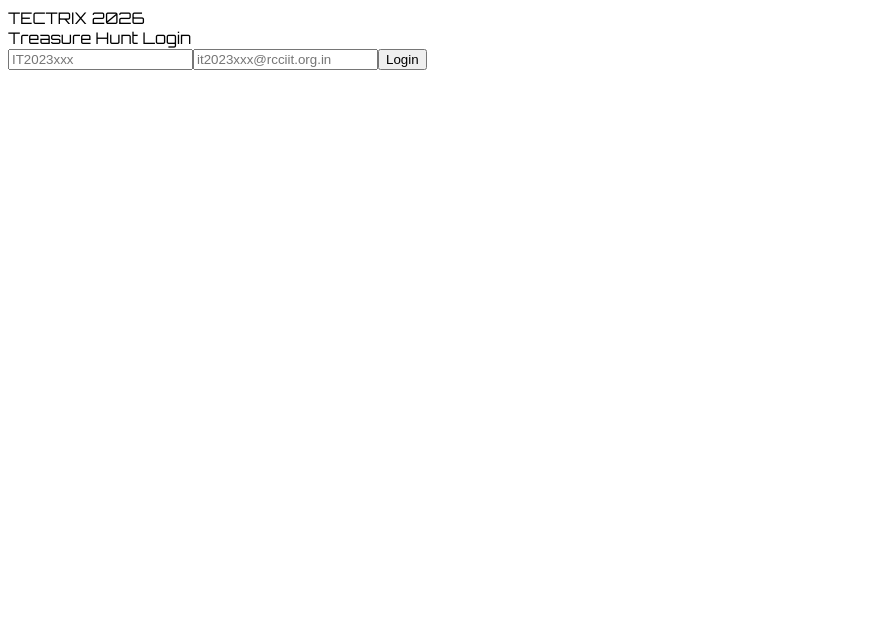
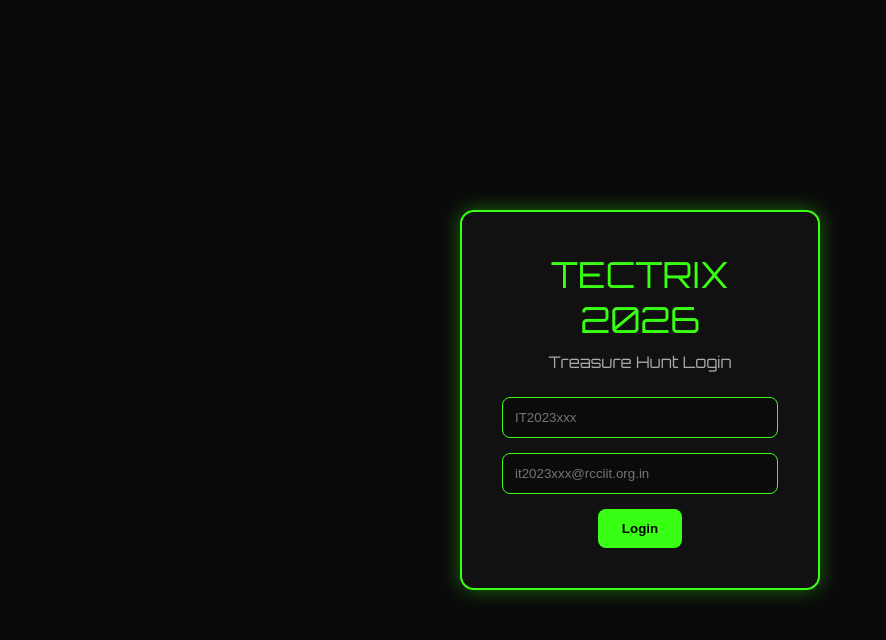
Before and after one commit to SMitra05/treasurehunt, a Next.js app: page /login in a window 1280 px wide. Shown: the top 640 px of the page, without its empty margins (0-886 px from the left). Built offline with nearby package versions, Linux system fonts and the light colour scheme; no server answers.

Commit message:
Add global styles for layout and components

```diff
--- a/app/globals.css
+++ b/app/globals.css
@@ -1,8 +1,93 @@
 @import url('https://fonts.googleapis.com/css2?family=Orbitron:wght@400;600;700&display=swap');
+
+/* RESET */
+
+*{
+box-sizing:border-box;
+margin:0;
+padding:0;
+}
+
+/* BODY */
 
 body{
 font-family:'Orbitron', sans-serif;
+background:#0a0a0a;
+color:white;
+min-height:100vh;
 }
+
+/* CENTER CONTAINER */
+
+.container{
+display:flex;
+justify-content:center;
+align-items:center;
+min-height:100vh;
+}
+
+/* CARD */
+
+.card{
+background:#111;
+padding:40px;
+border-radius:14px;
+border:2px solid #39ff14;
+width:360px;
+text-align:center;
+box-shadow:0 0 20px rgba(57,255,20,0.4);
+}
+
+/* TITLES */
+
+.title{
+font-size:36px;
+color:#39ff14;
+margin-bottom:10px;
+}
+
+.subtitle{
+color:#aaa;
+margin-bottom:25px;
+}
+
+/* INPUT */
+
+input{
+width:100%;
+padding:12px;
+margin-bottom:15px;
+border-radius:8px;
+border:1px solid #39ff14;
+background:#0b0b0b;
+color:white;
+outline:none;
+}
+
+/* BUTTON */
+
+button{
+background:#39ff14;
+border:none;
+padding:12px 24px;
+border-radius:8px;
+font-weight:bold;
+cursor:pointer;
+transition:0.2s;
+}
+
+button:hover{
+background:#2ee10f;
+}
+
+/* ERROR */
+
+.error{
+color:#ff4444;
+margin-bottom:10px;
+}
+
+/* DASHBOARD SECTIONS */
 
 .section{
 margin-bottom:30px;
@@ -14,6 +99,8 @@ color:#ccc;
 margin-bottom:12px;
 }
 
+/* TEAM ID */
+
 .team-id-box{
 background:#0b0b0b;
 border:1px solid #39ff14;
@@ -22,6 +109,8 @@ border-radius:10px;
 font-size:13px;
 word-break:break-all;
 }
+
+/* MEMBERS */
 
 .members{
 display:flex;
@@ -77,6 +166,8 @@ font-size:11px;
 border-radius:6px;
 }
 
+/* ACTION BUTTONS */
+
 .actions{
 display:flex;
 flex-direction:column;
```
